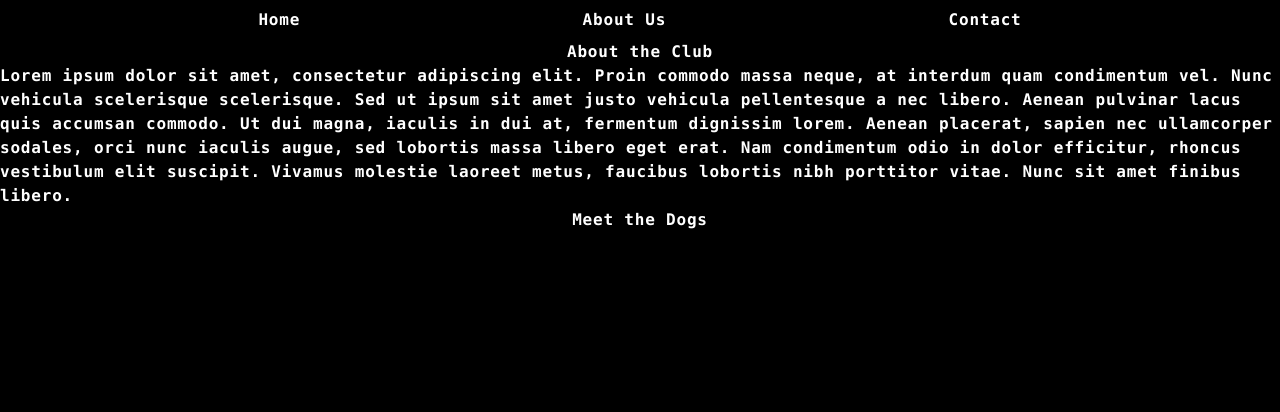
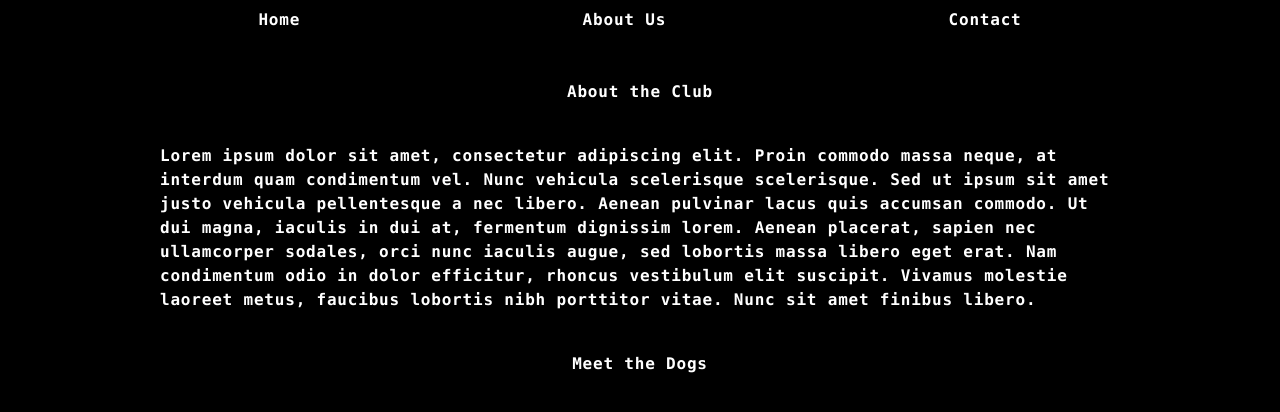
Before and after one commit to Phil-G-94/DogHouseMMA, a React (Vite) app: page /about-us in a window 1280 px wide. Shown: the top 412 px of the page. Built offline with nearby package versions, Linux system fonts and the light colour scheme.

Commit message:
content updates

```diff
--- a/src/pages/AboutUs.jsx
+++ b/src/pages/AboutUs.jsx
@@ -1,9 +1,9 @@
 const AboutUs = () => {
     return (
         <div className="flex flex-col items-center justify-center">
-            <section className="flex  flex-col items-center">
-                <h1>About the Club</h1>
-                <p className="w-86">
+            <section className="flex flex-col items-center">
+                <h1 className="m-10">About the Club</h1>
+                <div className="w-9/12">
                     Lorem ipsum dolor sit amet, consectetur adipiscing elit.
                     Proin commodo massa neque, at interdum quam condimentum vel.
                     Nunc vehicula scelerisque scelerisque. Sed ut ipsum sit amet
@@ -15,11 +15,11 @@ const AboutUs = () => {
                     efficitur, rhoncus vestibulum elit suscipit. Vivamus
                     molestie laoreet metus, faucibus lobortis nibh porttitor
                     vitae. Nunc sit amet finibus libero.
-                </p>
+                </div>
             </section>
 
-            <section>
-                <h2>Meet the Dogs</h2>
+            <section className="flex flex-col items-center">
+                <h2 className="m-10">Meet the Dogs</h2>
                 <p></p>
             </section>
         </div>
```
Also changed, not shown: src/components/Card/Card.jsx (added).
